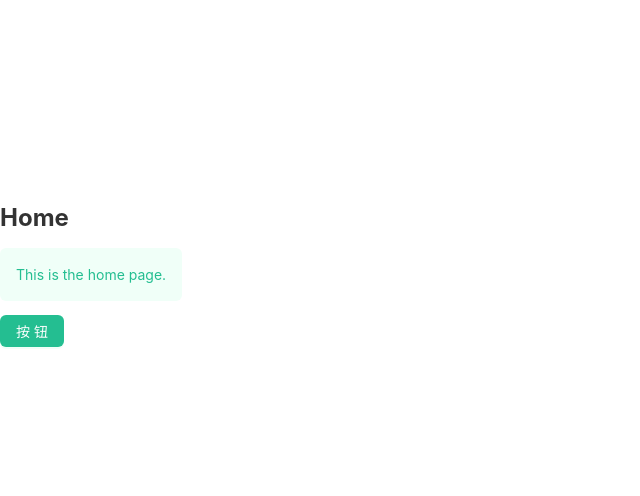
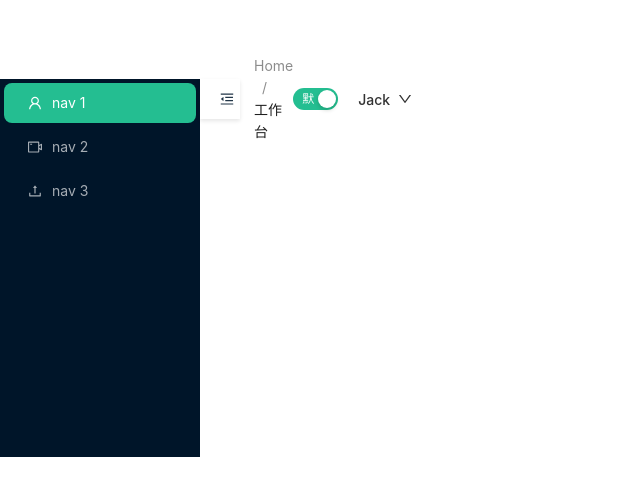
Before and after one commit to frontzhm/auth-system, a React (Vite) app: page / in a window 1280 px wide. Shown: the part 132-628 px from the top of the page, without its empty margins (0-640 px from the left). Built offline with nearby package versions, Linux system fonts and the light colour scheme; the HTML template or start-up script is replaced by a standard one.

Commit message:
feat: navheader

```diff
--- a/package.json
+++ b/package.json
@@ -15,7 +15,8 @@
     "preview": "vite preview"
   },
   "dependencies": {
-    "antd": "^5.22.7",
+    "@ant-design/icons": "^5.6.1",
+    "antd": "^5.3.0",
     "axios": "^1.7.9",
     "react": "^18.3.1",
     "react-dom": "^18.3.1",
--- /dev/null
+++ b/src/layout/NavHeader/index.module.less
@@ -0,0 +1,26 @@
+.header {
+  display: flex;
+  justify-content: space-between;
+  align-items: center;
+  padding: 0 20px;
+  background-color: #fff;
+  box-shadow: 0 2px 4px 0 rgba(0, 0, 0, 0.1);
+  z-index: 100;
+  height: 40px;
+  .left {
+    display: flex;
+    align-items: center;
+    .breadcrumb {
+      margin-left: 20px;
+    }
+  }
+  .right {
+    display: flex;
+    align-items: center;
+
+    .dropMenu {
+      margin-left: 20px;
+      color: #333;
+    }
+  }
+}
--- /dev/null
+++ b/src/layout/NavHeader/index.tsx
@@ -0,0 +1,63 @@
+import React from 'react'
+import { useState } from 'react'
+import { Breadcrumb, Dropdown, Switch } from 'antd'
+import { MenuFoldOutlined, MenuUnfoldOutlined } from '@ant-design/icons'
+import type { MenuProps } from 'antd'
+import style from './index.module.less'
+import { DownOutlined } from '@ant-design/icons'
+import { Space } from 'antd'
+
+type NavHeaderProps = {
+  isOnlyIcon?: boolean
+  onToggle?: () => void
+}
+const NavHeader: React.FC<NavHeaderProps> = ({ isOnlyIcon }) => {
+  const [items, setItems] = useState([
+    {
+      title: 'Home',
+    },
+    {
+      title: '工作台',
+    },
+  ])
+  const menuItems: MenuProps['items'] = [
+    {
+      label: `邮箱：Jack@x.cn`,
+      key: '0',
+    },
+    {
+      label: '退出登录',
+      key: '1',
+    },
+  ]
+
+  return (
+    <div className={style.header}>
+      <div className={style.left}>
+        {isOnlyIcon ? <MenuUnfoldOutlined /> : <MenuFoldOutlined />}
+        <Breadcrumb className={style.breadcrumb} items={items} />
+      </div>
+      <div className={style.right}>
+        <Switch
+          checkedChildren='默认'
+          unCheckedChildren='暗黑'
+          defaultChecked
+          onChange={(checked) => {
+            console.log(`switch to ${checked ? 'dark' : 'light'}`)
+          }}
+        />
+        <Dropdown menu={{ items: menuItems }} trigger={['click']}>
+          <a className={style.dropMenu} onClick={(e) => e.preventDefault()}>
+            <Space>
+              Jack
+              <DownOutlined />
+            </Space>
+          </a>
+        </Dropdown>
+      </div>
+    </div>
+  )
+}
+
+NavHeader.displayName = 'NavHeader'
+export default NavHeader
--- /dev/null
+++ b/src/layout/index.tsx
@@ -0,0 +1,69 @@
+import React, { useState } from 'react'
+import {
+  MenuFoldOutlined,
+  MenuUnfoldOutlined,
+  UploadOutlined,
+  UserOutlined,
+  VideoCameraOutlined,
+} from '@ant-design/icons'
+import { Button, Layout, Menu, theme } from 'antd'
+import { Watermark } from 'antd'
+import { Outlet } from 'react-router-dom'
+import NavHeader from './NavHeader'
+
+const { Header, Sider, Content } = Layout
+
+const CusLayout: React.FC = () => {
+  const [collapsed, setCollapsed] = useState(false)
+  const {
+    token: { colorBgContainer, borderRadiusLG },
+  } = theme.useToken()
+
+  return (
+    <Layout>
+      <Sider trigger={null} collapsible collapsed={collapsed}>
+        <div className='demo-logo-vertical' />
+        <Menu
+          theme='dark'
+          mode='inline'
+          defaultSelectedKeys={['1']}
+          items={[
+            {
+              key: '1',
+              icon: <UserOutlined />,
+              label: 'nav 1',
+            },
+            {
+              key: '2',
+              icon: <VideoCameraOutlined />,
+              label: 'nav 2',
+            },
+            {
+              key: '3',
+              icon: <UploadOutlined />,
+              label: 'nav 3',
+            },
+          ]}
+        />
+      </Sider>
+      <Layout>
+        <NavHeader />
+        <Watermark content='Watermark'>
+          <Content
+            style={{
+              margin: '24px 16px',
+              padding: 24,
+              minHeight: 280,
+              background: colorBgContainer,
+              borderRadius: borderRadiusLG,
+            }}
+          >
+            <Outlet />
+          </Content>
+        </Watermark>
+      </Layout>
+    </Layout>
+  )
+}
+
+export default CusLayout
--- a/src/views/Home/index.tsx
+++ b/src/views/Home/index.tsx
@@ -1,15 +1,49 @@
 import React from 'react'
 import style from './index.module.less'
 import { Button, theme } from 'antd'
+import { useEffect, useRef } from 'react'
 
 const { useToken } = theme
 
 type HomeProps = {}
 const Home: React.FC<HomeProps> = () => {
+  const contentRef = useRef(null)
+
+  useEffect(() => {
+    if (!contentRef.current) {
+      return
+    }
+    // 获取 contentRef 的父节点
+    // @ts-ignore
+    const parent = contentRef.current?.parentElement
+    // 创建一个观察者实例
+    // 当 MutationObserver 检测到 childList 变化时，它会检查 contentRef.current 是否仍然存在于 document.body 中。如果不存在，说明该元素被删除了，于是我们重新将其添加到 document.body 中。
+    const observer = new MutationObserver((mutationsList) => {
+      for (const mutation of mutationsList) {
+        if (mutation.type === 'childList') {
+          // 检查 contentRef 是否被删除
+          if (!document.body.contains(contentRef.current)) {
+            // 如果被删除，重新添加,=，添加到第一个子节点
+            parent.insertBefore(contentRef.current, parent.firstChild)
+          }
+        }
+      }
+    })
+
+    // 开始观察 body 的子节点变化
+    observer.observe(document.body, { childList: true, subtree: true })
+
+    // 清理 observer
+    return () => {
+      observer.disconnect()
+    }
+  }, [])
   const { token } = useToken()
   return (
     <div className={style['page-home']}>
-      <h1 className={style.title}>Home</h1>
+      <h1 className={style.title} ref={contentRef}>
+        Home
+      </h1>
       <p
         style={{
           backgroundColor: token.colorPrimaryBg,
```
Also changed, not shown: src/router/index.tsx (+12 -2 lines), 1 other file (tests, documents, lock files or other folders).
